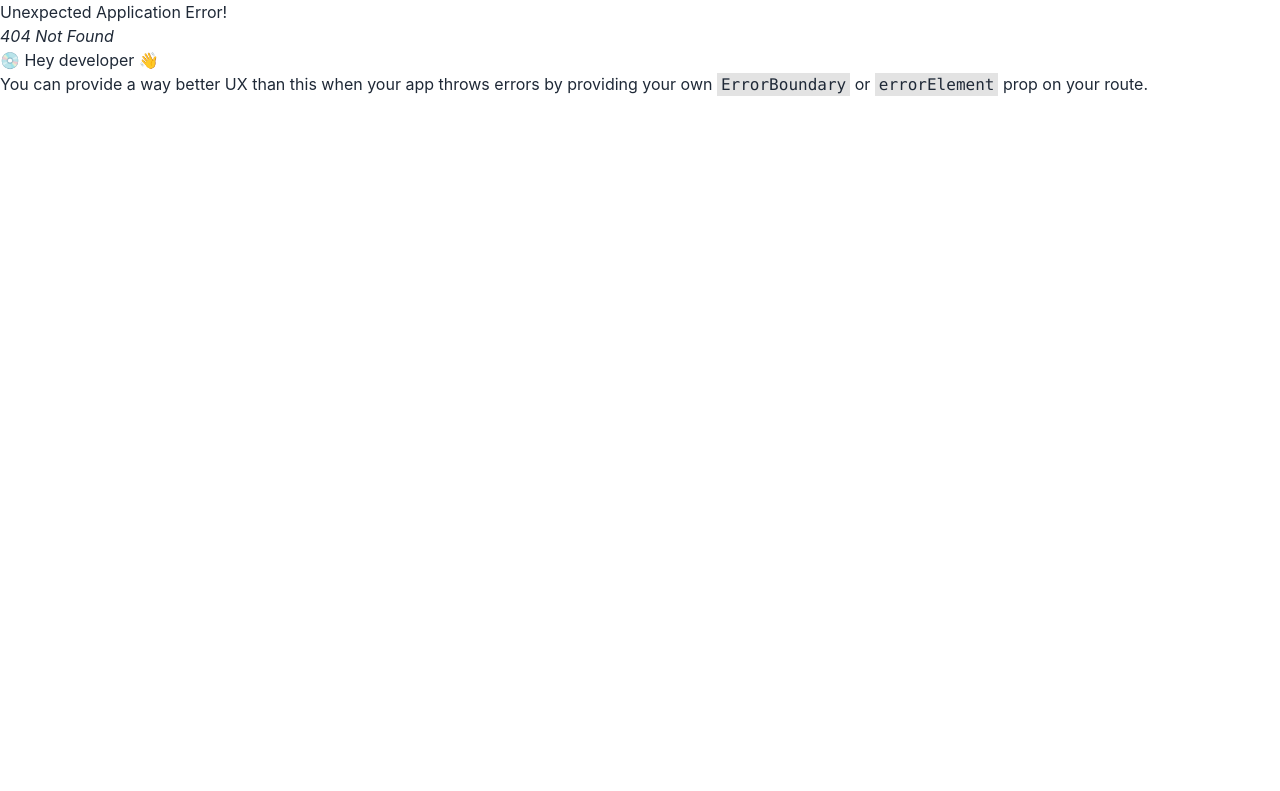
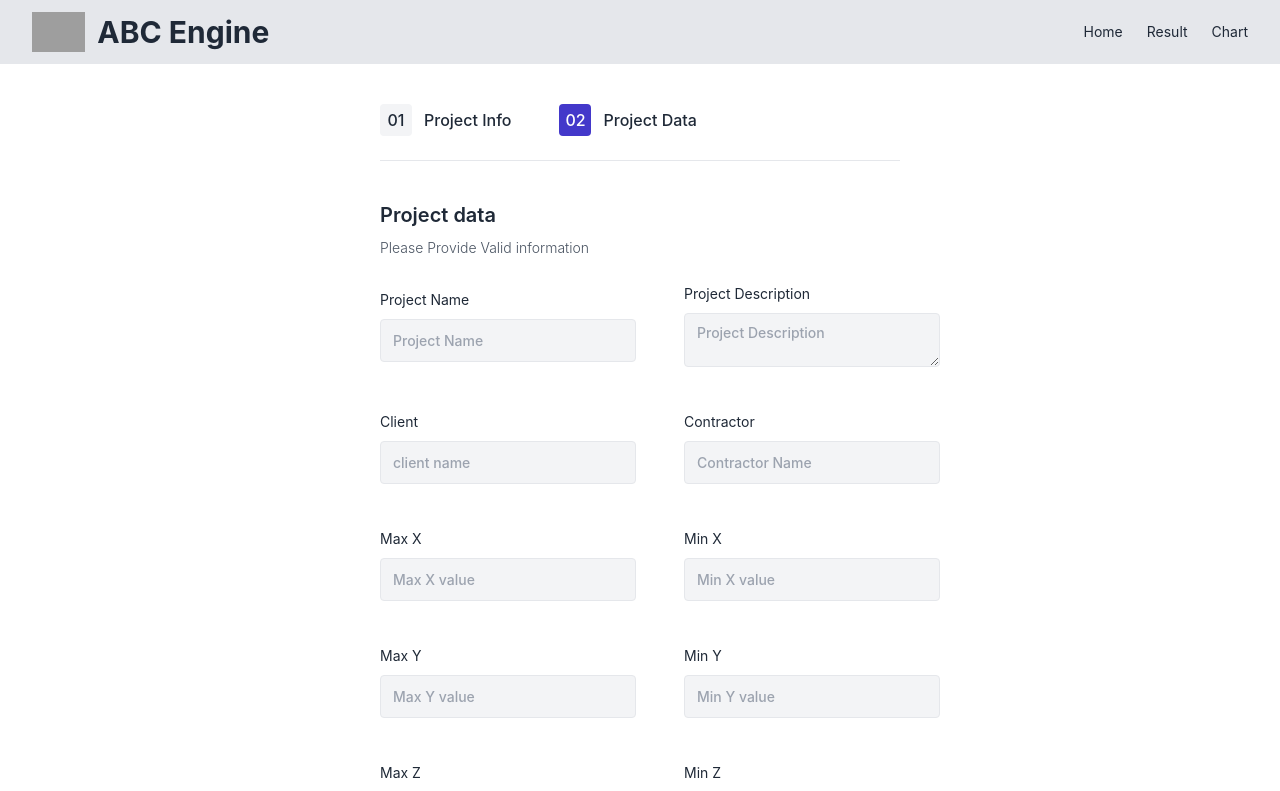
Before and after one commit to masud90895/bettery-low-cliient, a React (Create React App) app: page /fromtwo in a window 1280 px wide. Before the commit this address had no page. Shown: the top 791 px of the page. Built offline with nearby package versions, Linux system fonts and the light colour scheme; grey boxes are pictures that could not be loaded.

Commit message:
from added

```diff
--- a/src/Component/ErrorPage/ErrorPage.js
+++ b/src/Component/ErrorPage/ErrorPage.js
@@ -1,8 +1,9 @@
 import React from 'react';
+import { Link } from 'react-router-dom';
 
 const ErrorPage = () => {
     return (
-        <div className="bg-gray-800 h-screen">
+        <div className="h-screen">
             <div className="flex items-center justify-center py-12">
                 <div className="bg-white border rounded-md flex items-center justify-center mx-4 md:w-2/3 ">
                     <div className="flex flex-col items-center py-16 ">
@@ -10,7 +11,7 @@ const ErrorPage = () => {
                         <img className="md:hidden" src="https://i.ibb.co/RgYQvV7/undraw-page-not-found-su7k-1.png" alt="" />
                         <h1 className="px-4 pt-8 pb-4 text-center text-5xl font-bold leading-10 text-gray-800">OOPS! </h1>
                         <p className="px-4 pb-10 text-base leading-none text-center text-gray-600">No signal here! we cannot find the page you are looking for </p>
-                        <button className="mx-4 h-10 w-44 border rounded-md text-white text-base bg-indigo-700 hover:bg-indigo-800 focus:outline-none focus:ring-2 focus:ring-opacity-50 focus:ring-indigo-800">Go Back</button>
+                        <Link to='/'><button className="mx-4 h-10 w-44 border rounded-md text-white text-base bg-indigo-700 hover:bg-indigo-800 focus:outline-none focus:ring-2 focus:ring-opacity-50 focus:ring-indigo-800">Go Back</button></Link>
                     </div>
                 </div>
             </div>
--- /dev/null
+++ b/src/Component/From/FromOne.js
@@ -0,0 +1,41 @@
+import React from 'react';
+import { Link, useLocation } from 'react-router-dom';
+
+const FromOne = () => {
+    return (
+        <> <h2 className="text-xl font-semibold leading-7 text-gray-800 mt-10">
+        Project Information
+    </h2>
+    <p className="text-sm font-light mt-3 leading-none text-gray-600 mt-0.5">Please provide valid Information</p>
+    <div className="mt-8 md:flex items-center">
+        <div className="flex flex-col">
+            <label className="mb-3 text-sm leading-none text-gray-800">Project Name</label>
+            <input type="text"  className="w-64 bg-gray-100 text-sm font-medium leading-none text-gray-800 p-3 border rounded border-gray-200"  placeholder='Project Name'/>
+        </div>
+        <div className="flex flex-col md:ml-12 md:mt-0 mt-8">
+            <label className="mb-3 text-sm leading-none text-gray-800">Project Description</label>
+            <textarea type="name" className="w-64 bg-gray-100 text-sm font-medium leading-none text-gray-800 p-3 border rounded border-gray-200" placeholder='Project Description' />
+        </div>
+    </div>
+    <div className="mt-12 md:flex items-center">
+        <div className="flex flex-col">
+            <label className="mb-3 text-sm leading-none text-gray-800">Client</label>
+            <input type="text" className="w-64 bg-gray-100 text-sm font-medium leading-none text-gray-800 p-3 border rounded border-gray-200" placeholder='client name' />
+        </div>
+        <div className="flex flex-col md:ml-12 md:mt-0 mt-8">
+            <label className="mb-3 text-sm leading-none text-gray-800">Contractor</label>
+            <input type="text" className="w-64 bg-gray-100 text-sm font-medium leading-none text-gray-800 p-3 border rounded border-gray-200" placeholder='Contractor Name' />
+        </div>
+    </div>
+    <Link to='fromtwo'>
+    <button  className="flex items-center justify-center py-4 px-7 focus:outline-none bg-white border rounded border-gray-400 mt-7 md:mt-14 hover:bg-gray-100  focus:ring-2 focus:ring-offset-2 focus:ring-gray-700">
+        <span className="text-sm font-medium text-center text-gray-800 capitalize">Next Step</span>
+        <svg className="mt-1 ml-3" width={12} height={8} viewBox="0 0 12 8" fill="none" xmlns="http://www.w3.org/2000/svg">
+            <path d="M8.01 3H0V5H8.01V8L12 4L8.01 0V3Z" fill="#242731" />
+        </svg>
+    </button>
+    </Link></>
+    );
+};
+
+export default FromOne;
--- /dev/null
+++ b/src/Component/From/FromTwo.js
@@ -0,0 +1,75 @@
+import React from 'react';
+import { Link } from 'react-router-dom';
+
+const FromTwo = () => {
+
+    return (
+        <>
+         <h2 className="text-xl font-semibold leading-7 text-gray-800 mt-10">
+                    Project data
+                </h2>
+                <p className="text-sm font-light leading-none mt-3 text-gray-600 ">Please Provide Valid information</p>
+                <div className="mt-8 md:flex items-center">
+                    <div className="flex flex-col">
+                        <label className="mb-3 text-sm leading-none text-gray-800">Project Name</label>
+                        <input type="text"  placeholder="Project Name" className="w-64 bg-gray-100 text-sm font-medium leading-none text-gray-800 p-3 border rounded border-gray-200"  />
+                    </div>
+                    <div className="flex flex-col md:ml-12 md:mt-0 mt-8">
+                        <label className="mb-3 text-sm leading-none text-gray-800">Project Description</label>
+                        <textarea type="text"  className="w-64 bg-gray-100 text-sm font-medium leading-none text-gray-800 p-3 border rounded border-gray-200" placeholder='Project Description' />
+                    </div>
+                </div>
+                <div className="mt-12 md:flex items-center">
+                    <div className="flex flex-col">
+                        <label className="mb-3 text-sm leading-none text-gray-800">Client</label>
+                        <input type="text"  className="w-64 bg-gray-100 text-sm font-medium leading-none text-gray-800 p-3 border rounded border-gray-200" placeholder='client name' />
+                    </div>
+                    <div className="flex flex-col md:ml-12 md:mt-0 mt-8">
+                        <label className="mb-3 text-sm leading-none text-gray-800">Contractor</label>
+                        <input type="text" className="w-64 bg-gray-100 text-sm font-medium leading-none text-gray-800 p-3 border rounded border-gray-200" placeholder='Contractor Name' />
+                    </div>
+                </div>
+
+                <div className="mt-12 md:flex items-center">
+                    <div className="flex flex-col">
+                        <label className="mb-3 text-sm leading-none text-gray-800">Max X</label>
+                        <input type="number"  className="w-64 bg-gray-100 text-sm font-medium leading-none text-gray-800 p-3 border rounded border-gray-200" placeholder='Max X value' />
+                    </div>
+                    <div className="flex flex-col md:ml-12 md:mt-0 mt-8">
+                        <label className="mb-3 text-sm leading-none text-gray-800">Min X</label>
+                        <input type="number" className="w-64 bg-gray-100 text-sm font-medium leading-none text-gray-800 p-3 border rounded border-gray-200" placeholder='Min X value' />
+                    </div>
+                </div>
+
+                <div className="mt-12 md:flex items-center">
+                    <div className="flex flex-col">
+                        <label className="mb-3 text-sm leading-none text-gray-800">Max Y</label>
+                        <input type="number"  className="w-64 bg-gray-100 text-sm font-medium leading-none text-gray-800 p-3 border rounded border-gray-200" placeholder='Max Y value' />
+                    </div>
+                    <div className="flex flex-col md:ml-12 md:mt-0 mt-8">
+                        <label className="mb-3 text-sm leading-none text-gray-800">Min Y</label>
+                        <input type="number" className="w-64 bg-gray-100 text-sm font-medium leading-none text-gray-800 p-3 border rounded border-gray-200" placeholder='Min Y value' />
+                    </div>
+                </div>
+
+                <div className="mt-12 md:flex items-center">
+                    <div className="flex flex-col">
+                        <label className="mb-3 text-sm leading-none text-gray-800">Max Z</label>
+                        <input type="number"  className="w-64 bg-gray-100 text-sm font-medium leading-none text-gray-800 p-3 border rounded border-gray-200" placeholder='Max Z value' />
+                    </div>
+                    <div className="flex flex-col md:ml-12 md:mt-0 mt-8">
+                        <label className="mb-3 text-sm leading-none text-gray-800">Min Z</label>
+                        <input type="number" className="w-64 bg-gray-100 text-sm font-medium leading-none text-gray-800 p-3 border rounded border-gray-200" placeholder='Min Z value' />
+                    </div>
+                </div>
+
+                <div className="mt-12 flex justify-between md:flex items-center  ">
+                    <Link to='/'><button className='btn py-4 px-7 focus:outline-none bg-white border rounded border-gray-400   hover:bg-gray-100  focus:ring-2 focus:ring-offset-2 focus:ring-gray-700 text-black'>Back</button></Link>
+                    <button className='btn py-4 px-7 focus:outline-none bg-white border rounded border-gray-400   hover:bg-gray-100  focus:ring-2 focus:ring-offset-2 focus:ring-gray-700 text-black'>Submit</button>
+                </div>
+
+        </>
+    );
+};
+
+export default FromTwo;
--- a/src/Component/Home/Home.js
+++ b/src/Component/Home/Home.js
@@ -1,9 +1,31 @@
 import React from 'react';
+import { Outlet, useLocation } from 'react-router-dom';
+
+
 
 const Home = () => {
+    const location = useLocation()
+    console.log(location.pathname);
+
     return (
-        <div>
-            <h1>hello from home</h1>
+        <div className='container max-w-screen-2xl md:w-[600px] mx-auto'>
+            <div className=" bg-white p-10">
+                <div className="md:flex items-center border-b pb-6 border-gray-200">
+                    <div className="flex items-center md:mt-0 mt-4">
+                        <div className={`w-8 h-8 ${location.pathname === "/" ? "bg-indigo-700 text-white" : "bg-gray-100 "} rounded flex items-center justify-center`}>
+                            <p className="text-base font-medium leading-none ">01</p>
+                        </div>
+                        <p className="text-base ml-3 font-medium leading-4 text-gray-800">Project Info</p>
+                    </div>
+                    <div className="flex items-center md:mt-0 mt-4 md:ml-12">
+                        <div className={`w-8 h-8 ${location.pathname === "/fromtwo" ? "bg-indigo-700 text-white" : "bg-gray-100 "} rounded flex items-center justify-center`}>
+                            <p className="text-base font-medium leading-none ">02</p>
+                        </div>
+                        <p className="text-base ml-3 font-medium leading-4 text-gray-800">Project Data</p>
+                    </div>
+                </div>
+               <Outlet/>
+            </div>
         </div>
     );
 };
--- a/src/Component/Navbar/Navbar.js
+++ b/src/Component/Navbar/Navbar.js
@@ -4,7 +4,6 @@ import { Link, NavLink } from 'react-router-dom';
 const Navbar = () => {
     const [toggle, setToggle] = useState(false)
 
-console.log(toggle);
 
     return (
         <header aria-label="Site Header" className="bg-gray-200">
--- /dev/null
+++ b/src/Layout/FromOutlet.js
@@ -0,0 +1,11 @@
+import React from 'react';
+
+const FromOutlet = () => {
+    return (
+        <div>
+
+        </div>
+    );
+};
+
+export default FromOutlet;
--- a/src/Router/Router.js
+++ b/src/Router/Router.js
@@ -1,4 +1,7 @@
 import { createBrowserRouter } from "react-router-dom";
+import ErrorPage from "../Component/ErrorPage/ErrorPage";
+import FromOne from "../Component/From/FromOne";
+import FromTwo from "../Component/From/FromTwo";
 import Home from "../Component/Home/Home";
 import Main from "../Layout/Main";
 
@@ -6,10 +9,23 @@ const router = createBrowserRouter([
     {
       path: "/",
       element : <Main/>,
+      errorElement: <ErrorPage/>,
       children : [
         {
             path: "/",
-            element:<Home/>
+            element:<Home/>,
+            children : [
+                {
+                    path: "/",
+                    element: <FromOne/>,
+
+                },
+                {
+                    path: "fromtwo",
+                    element: <FromTwo/>,
+
+                },
+            ]
         }
       ]
     }
```
